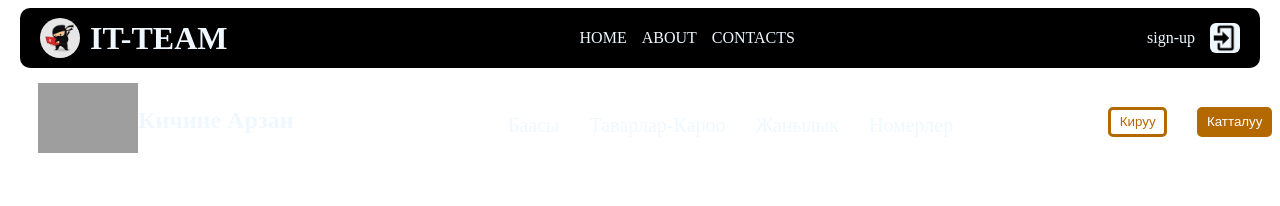
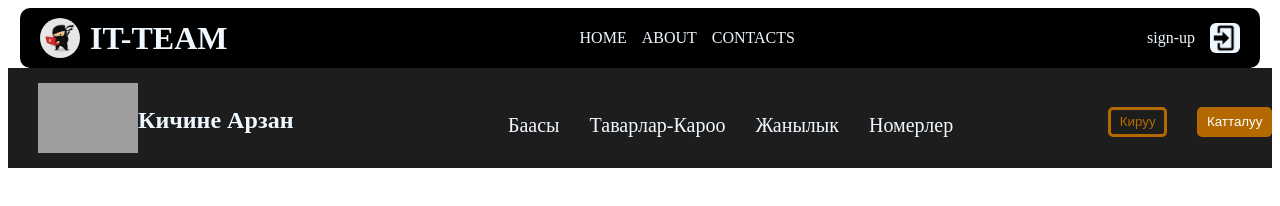
Before and after one commit to baiyastan/sapar, a plain HTML site: page index.html in a window 1280 px wide. Drawn offline with Linux system fonts and the light colour scheme; grey boxes are pictures that could not be loaded.

Commit message:
chench class

```diff
--- a/style.css
+++ b/style.css
@@ -1,4 +1,4 @@
-.header {
+.header1 {
   margin: 0 auto;
   background-color: rgb(29, 29, 29);
   height: 100px;
```
